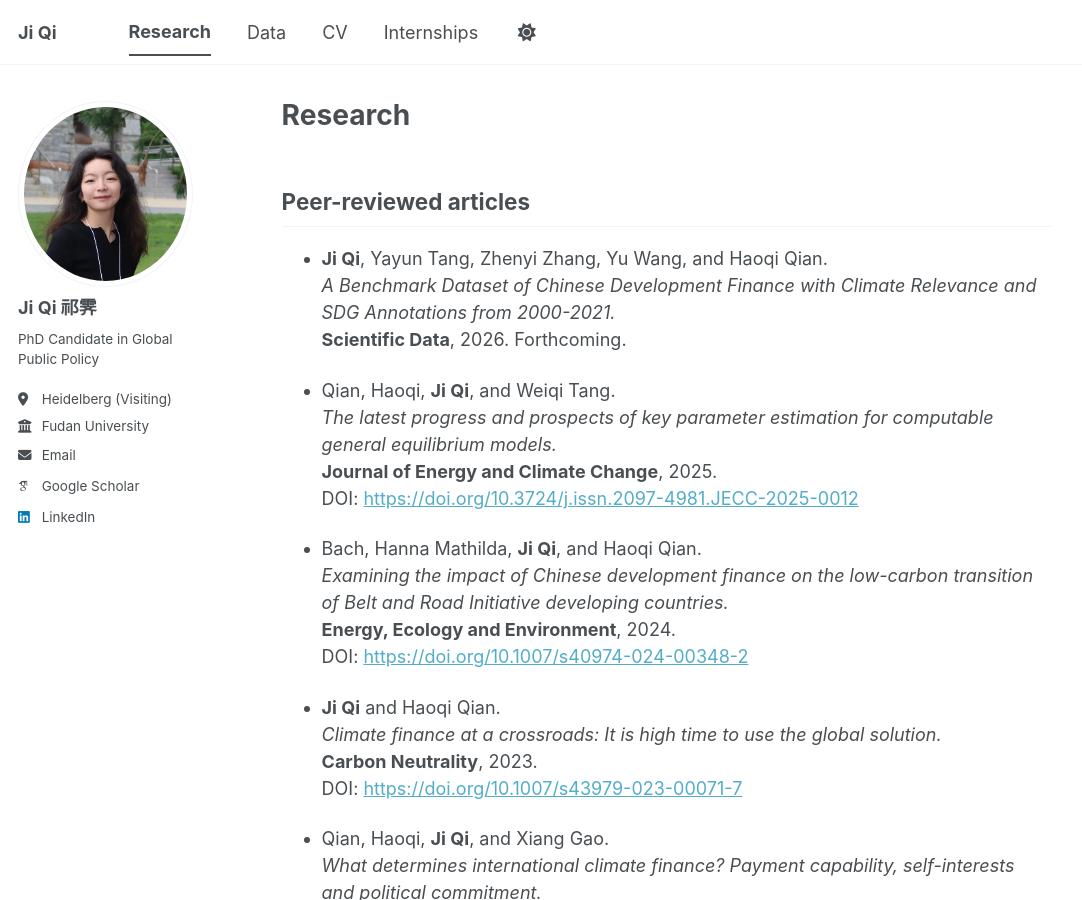
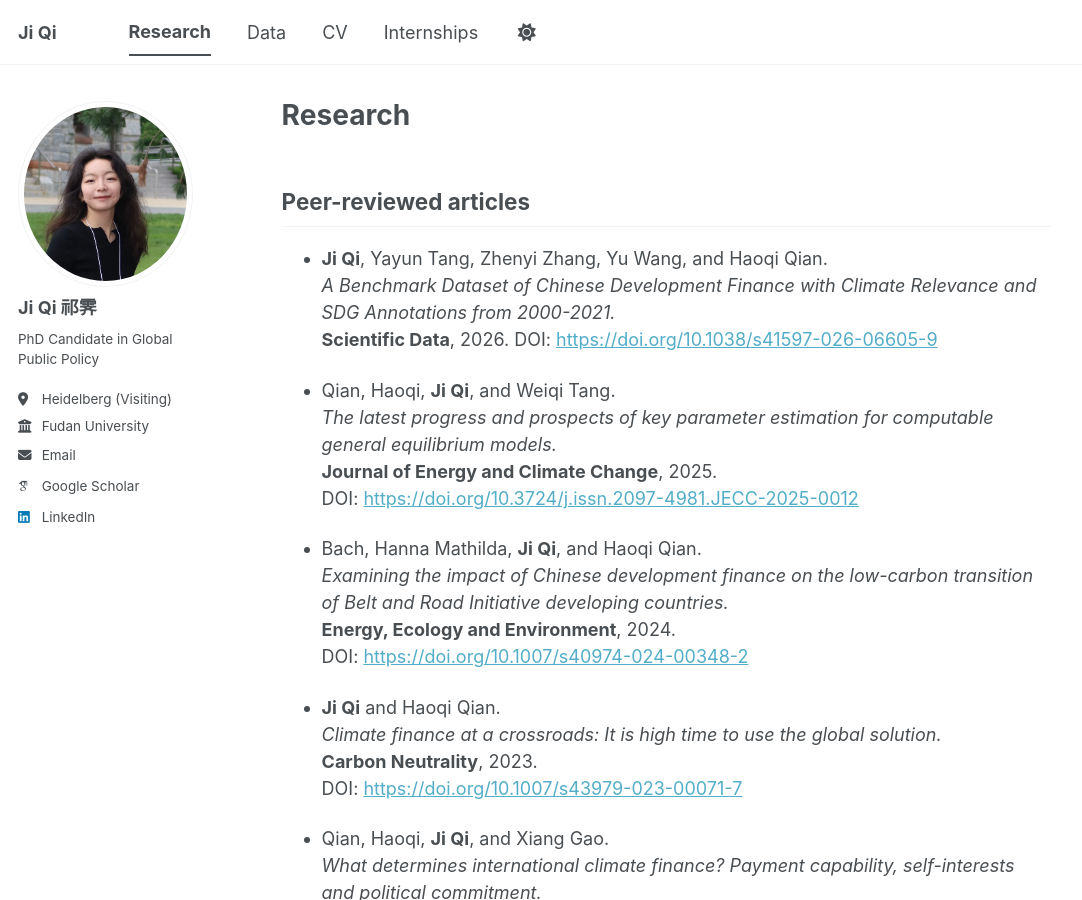
Before and after one commit to miramkj/miramkj.github.io, a Jekyll site: the page built from _pages/research.md, in a window 1280 px wide and 900 px high. Shown: the whole window, without its empty margins (0-1082 px from the left). Built offline with Jekyll 4.4.1, drawn with Linux system fonts in a browser that asks for light colours; some web fonts are replaced; a script bundle is joined from its source files by our own code; library files that are not in the unit come from our copies.

Commit message:
Update research.md

```diff
--- a/_pages/research.md
+++ b/_pages/research.md
@@ -8,7 +8,8 @@ author_profile: true
 
 - **Ji Qi**, Yayun Tang, Zhenyi Zhang, Yu Wang, and Haoqi Qian.
   *A Benchmark Dataset of Chinese Development Finance with Climate Relevance and SDG Annotations from 2000-2021.*
-  **Scientific Data**, 2026. Forthcoming.
+  **Scientific Data**, 2026.
+  DOI: [https://doi.org/10.1038/s41597-026-06605-9](https://doi.org/10.1038/s41597-026-06605-9)
 
 - Qian, Haoqi, **Ji Qi**, and Weiqi Tang.
   *The latest progress and prospects of key parameter estimation for computable general equilibrium models.*
```
